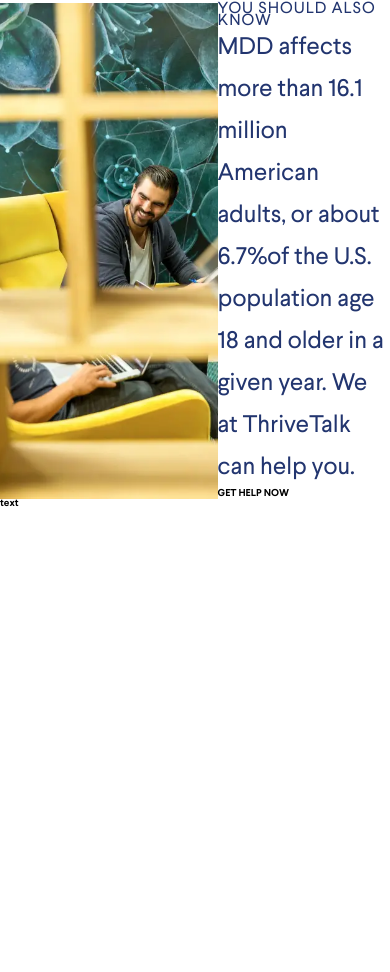
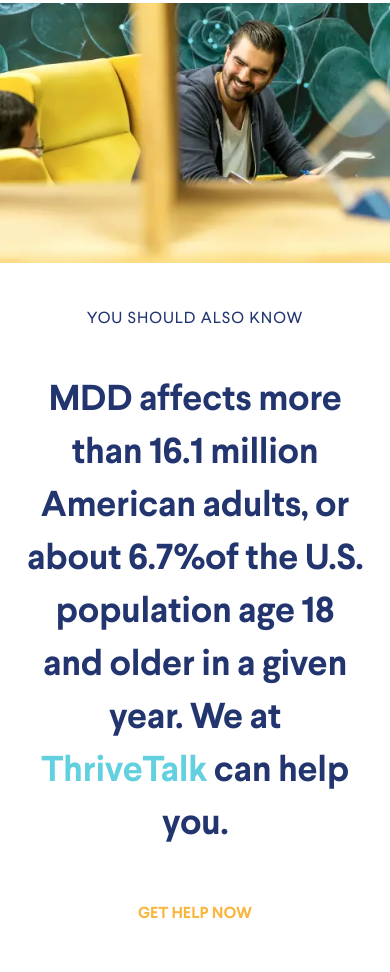
Before and after one commit to mates4352/Thrivetalk-project, a plain HTML site: page index.html in a window 390 px wide. Shown: the part 7891-8863 px from the top of the page. Before the commit the page ends 8650 px from the top, so only its background shows below. Drawn offline with Linux system fonts and the light colour scheme.

Commit message:
section krow

```diff
--- a/css/index.css
+++ b/css/index.css
@@ -772,11 +772,32 @@
 
 .know {
   grid-column: 3/span 6;
+  padding: 100px 0 45px 105px;
 }
 
 .know__title {
   font-size: 16px;
   line-height: 12px;
+}
+
+.know__text {
+  margin: 225px 0 150px 0;
+  max-width: 690px;
+  padding-right: 15px;
+  font-size: 36px;
+  line-height: 53px;
+  font-family: "LarsseitBold";
+  letter-spacing: -0.01em;
+}
+
+.know__text span {
+  color: #62D0DF;
+}
+
+.know__span {
+  font-size: 16px;
+  line-height: 23px;
+  color: #FAB63E;
 }
 
 /*-footer-*/
@@ -927,6 +948,23 @@
     width: 50%;
   }
 
+  .img-know {
+    grid-column: 1/span 8;
+  }
+
+  .know {
+    grid-column: 1/span 8;
+    padding: 50px 25px;
+    text-align: center;
+  }
+
+  .know__text {
+    grid-column: 1/span 8;
+    margin: 50px 0;
+    max-width: auto;
+    padding-right: 0px;
+  }
+
 @supports (-webkit-appearance:none) {
     .header--bg {
       background: url("../../assets/images/header/bg.webp")/100% 100% no-repeat;
--- a/index.html
+++ b/index.html
@@ -210,9 +210,10 @@
 		<div class="img-know"></div>
 		<section class="know">
 	<h2 class="know__title title">YOU SHOULD ALSO KNOW</h2>
-	<p class="know__text text">MDD affects more than 16.1 million American adults, or about 6.7%of the U.S. population age 18 and older in a given year. We at ThriveTalk can help you.</p>
+	<p class="know__text text">MDD affects more than 16.1 million American adults, or about 6.7%of the U.S. population age 18 and older in a given year. We at <span> ThriveTalk </span> can help you.</p>
 	<span class="know__span">GET HELP NOW</span>
 </section>text
+
 
 
 
```
Also changed, not shown: index.min.html (+1 -1 lines), css/index.min.css.
